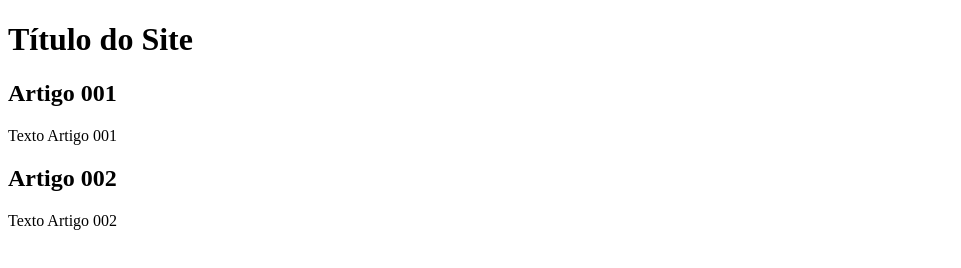
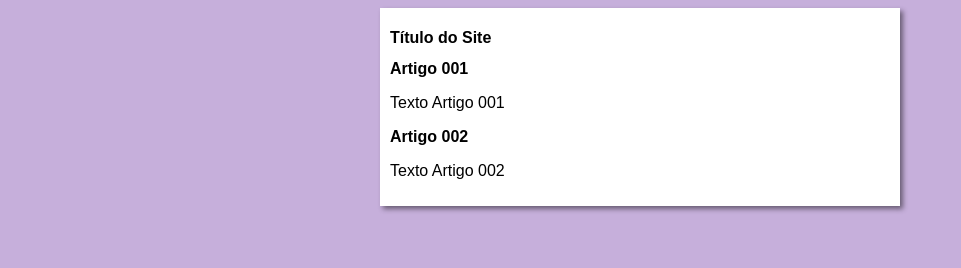
Before and after one commit to luana-karlla/projeto-site, a plain HTML site: page index.html in a window 1280 px wide. Shown: the whole page, without its empty margins (0-961 px from the left). Drawn offline with Linux system fonts and the light colour scheme.

Commit message:
iniciei o design

```diff
--- /dev/null
+++ b/estilos/style.css
@@ -0,0 +1,14 @@
+*{
+    font-family: Arial, Helvetica, sans-serif;
+    font-size: 16px;
+}
+body{
+    background-color: rgb(198, 175, 219);
+}
+main{
+    background-color: white;
+    width: 500px;
+    margin: auto;
+    padding: 10px;
+    box-shadow: 3px 3px 5px rgba(0, 0, 0, 0.473);
+}
--- a/index.html
+++ b/index.html
@@ -5,6 +5,7 @@
     <meta http-equiv="X-UA-Compatible" content="IE=edge">
     <meta name="viewport" content="width=device-width, initial-scale=1.0">
     <title>Título do Site</title>
+    <link rel="stylesheet" href="estilos/style.css">
 </head>
 <body>
     <main>
```
